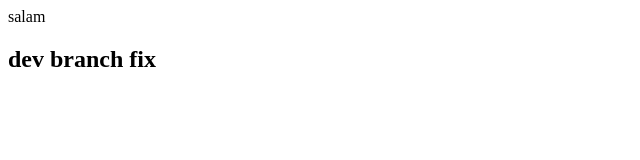
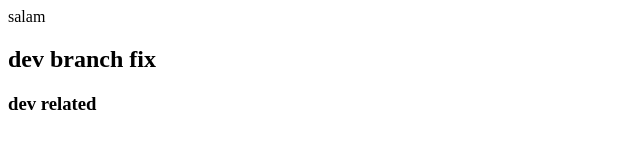
Before and after one commit to sajadbustani/lc, a plain HTML site: page index.html in a window 1280 px wide. Shown: the whole page, without its empty margins (0-640 px from the left). Drawn offline with Linux system fonts and the light colour scheme.

Commit message:
dev related

```diff
--- a/index.html
+++ b/index.html
@@ -3,5 +3,6 @@
     <body>
         salam
         <h2>dev branch fix</h2>
+        <h3>dev related</h3>
     </body>
 </html>
```
